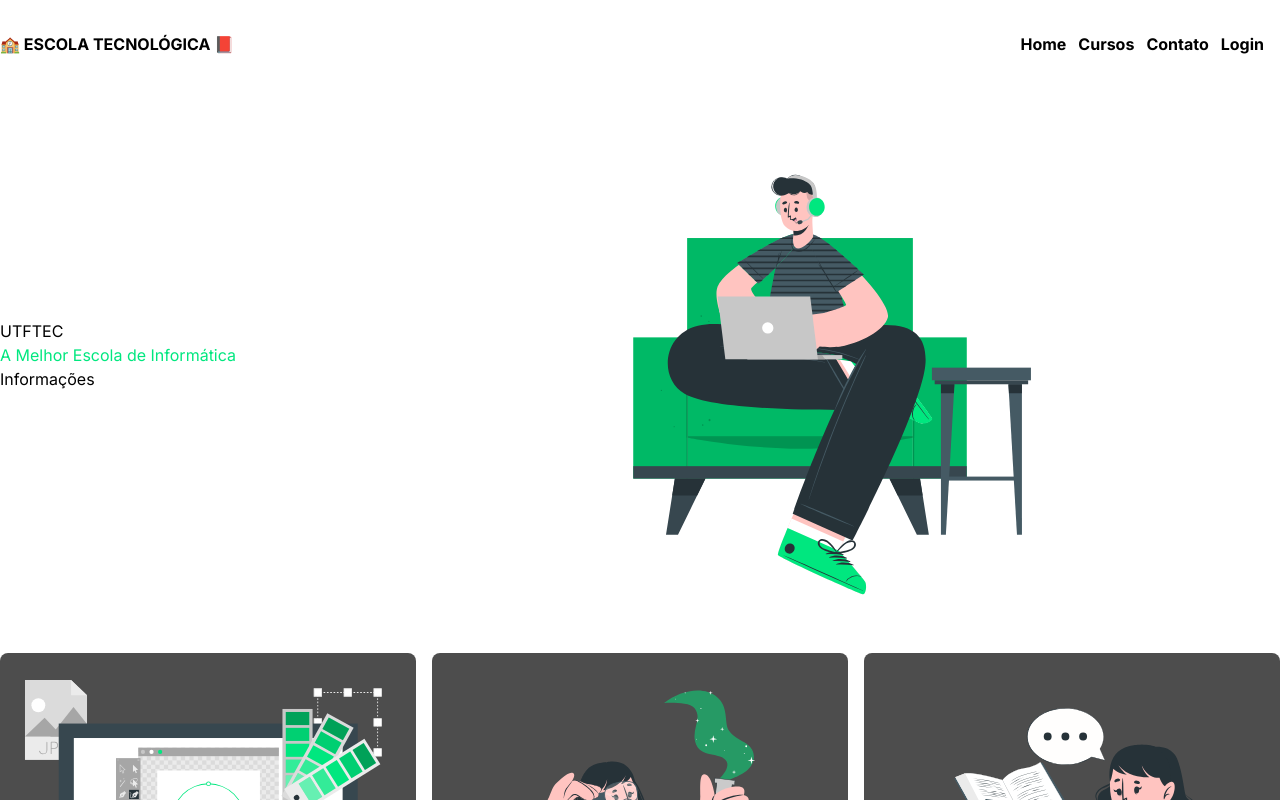
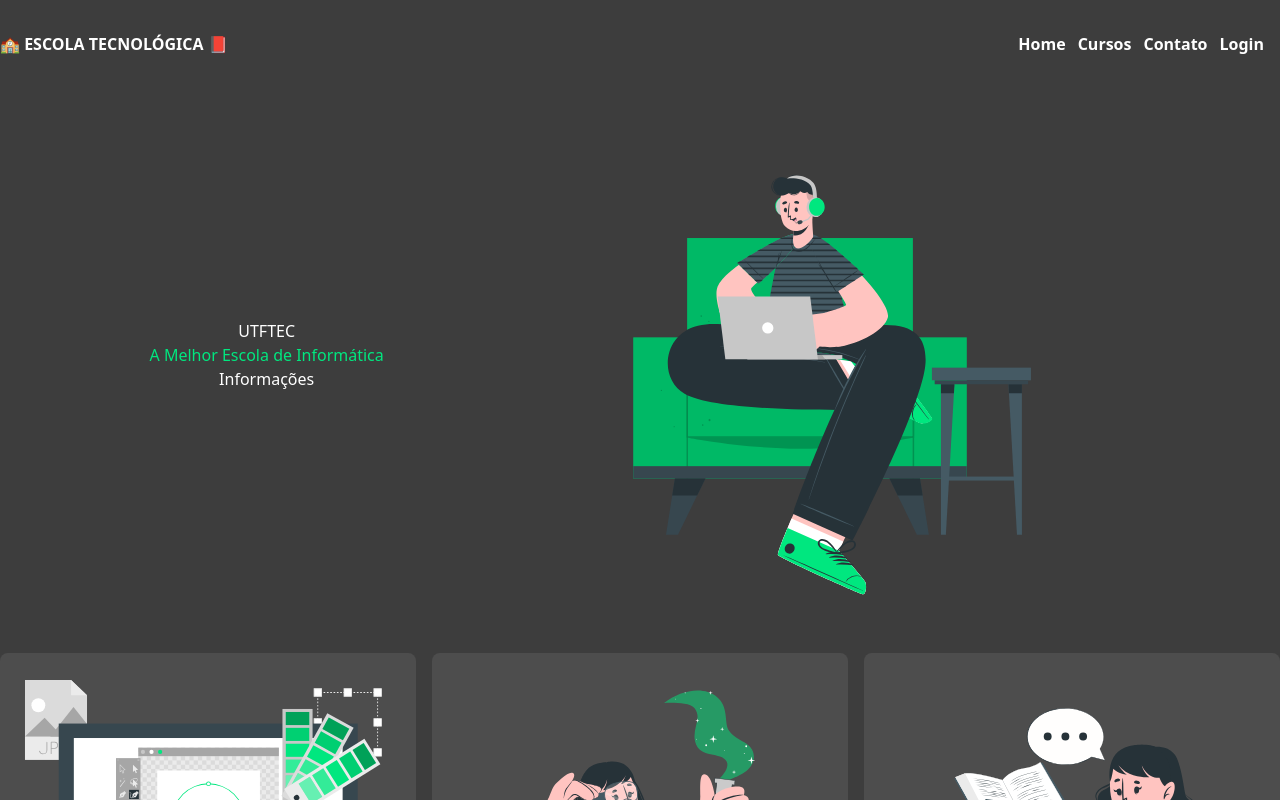
Before and after one commit to NJF289/school20241, a Next.js app: page / in a window 1280 px wide. Shown: the top 800 px of the page. Built offline with nearby package versions, Linux system fonts and the light colour scheme.

Commit message:
Update layout.tsx

```diff
--- a/app/layout.tsx
+++ b/app/layout.tsx
@@ -16,7 +16,7 @@ export default function RootLayout({
 }>) {
   return (
     <html lang="en">
-      <body className={inter.className}>{children}</body>
+      <body className="bg-[#3d3d3d] text-white text-center max-w-[1440px] mx-auto">{children}</body>
     </html>
   );
 }
```
